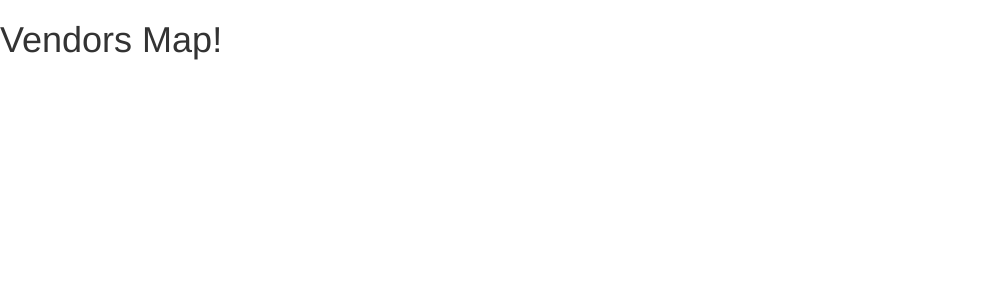
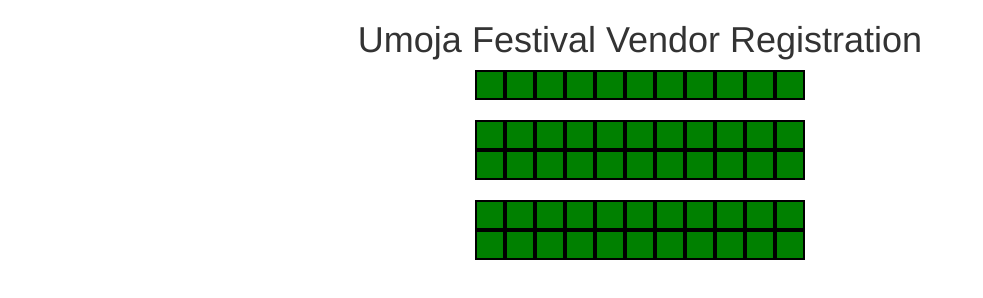
Before and after one commit to nicosesma/umoja, a React app: page / in a window 1280 px wide. Shown: the whole page, without its empty margins (0-983 px from the left). Built offline with nearby package versions, Linux system fonts and the light colour scheme; no server answers.

Commit message:
wip inlineStyles

```diff
--- a/client/components/HomePage.js
+++ b/client/components/HomePage.js
@@ -7,6 +7,11 @@ import VendorSpot from './VendorSpot'
 import VendorMap from './VendorMap'
 
 import './stylesheets/Vendors.css'
+
+const HeaderStyle = {
+  display: 'flex',
+  justifyContent: 'center',
+}
 
 class HomePage extends Component {
   constructor() {
@@ -22,7 +27,7 @@ class HomePage extends Component {
   //   event.preventDefault()
   // }
 
-  componentDidMount() {
+  getInitialState() {
     return $.ajax({
       method: 'POST',
       url: '/api/map',
@@ -35,29 +40,53 @@ class HomePage extends Component {
     })
   }
 
+  // componentDidMount() {
+  //   return $.ajax({
+  //     method: 'POST',
+  //     url: '/api/map',
+  //     contentType: 'application/json; charset=utf-8',
+  //     dataType: 'json'
+  //   }).then(result => {
+  //     this.setState({
+  //       vendorMap: result
+  //     })
+  //   })
+  // }
+
   render() {
     // console.log('this.props', this.props.user)
     const {vendorMap} = this.state
+    console.log('vendorMap HomePageRender', vendorMap)
     // console.log('this.props HomePage', this.props)
-    const vendorSpots = (start, end) => {
-      // console.log('in vedorSpots')
-      let arr = []
-      for (let i = start; i < end; i++) {
-        // console.log('i in forloop', i)
-        arr.push(<VendorSpot key={i} id={i} />)
-      }
-      return arr
-    }
+    // const vendorSpots = (start, end) => {
+    //   // console.log('in vedorSpots')
+    //   let arr = []
+    //   for (let i = start; i < end; i++) {
+    //     // console.log('i in forloop', i)
+    //     arr.push(<VendorSpot key={i} id={i} />)
+    //   }
+    //   return arr
+    // }
 
-    const renderMap = this.state.vendorMap
-      ? <VendorMap vendorMap={vendorMap} />
-      :null
+    // const renderMap = this.state.vendorMap
+    //   ? <VendorMap vendorMap={vendorMap} />
+    //   :null
 
     return <div>
-      <h1>Vendors Map!</h1>
-      {renderMap}
+      <h1 style={HeaderStyle}>Umoja Festival Vendor Registration</h1>
+      {theFirstMap()}
     </div>
   }
+}
+
+const vendorSpots = (start, end) => {
+  // console.log('in vedorSpots')
+  let arr = []
+  for (let i = start; i < end; i++) {
+    // console.log('i in forloop', i)
+    arr.push(<VendorSpot key={i} id={i} />)
+  }
+  return arr
 }
 
 const theFirstMap = props => {
--- a/client/components/VendorSpot.js
+++ b/client/components/VendorSpot.js
@@ -58,7 +58,7 @@ class VendorSpot extends Component {
   }
 
   render() {
-    // console.log('this.props dSPOT', this.props)
+    console.log('this.props vendorSPOT', this.props)
     const className = this.props.reserved
       ? 'reservedSpot'
       : 'availableSpot'
--- a/client/index.html
+++ b/client/index.html
@@ -3,7 +3,7 @@
 <head>
   <link rel="stylesheet" type="text/css" href="https://maxcdn.bootstrapcdn.com/bootstrap/latest/css/bootstrap.min.css">
   <meta name="viewport" content="width=device-width, initial-scale=1.0">
-  <title>Umoja Festival Vendors Map</title>
+  <title>Umoja Festival Vendor Registration</title>
 </head>
 <body>
   <div id='root'></div>
```
